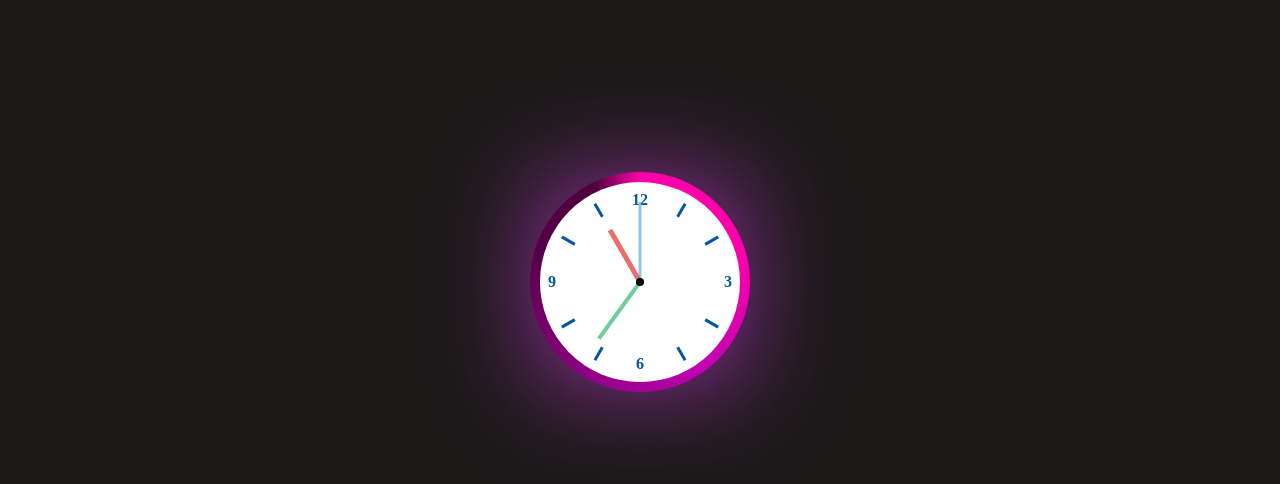
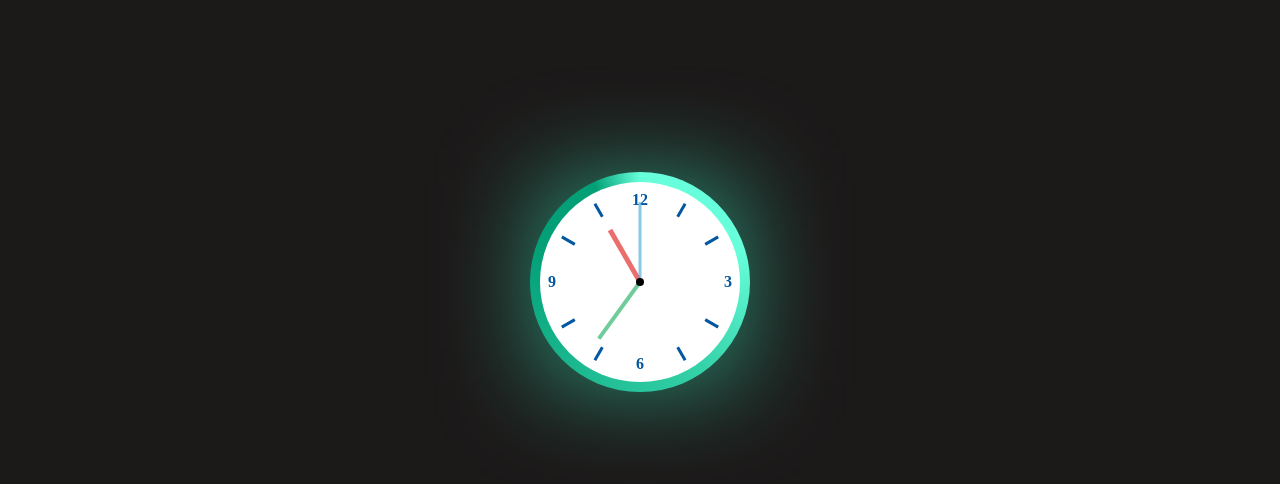
Before and after one commit to somaia96/ME, a plain HTML site: page index.html in a window 1280 px wide. Shown: the part 92-576 px from the top of the page. Drawn offline with Linux system fonts and the light colour scheme.

Commit message:
change clock bright

```diff
--- a/css/style.css
+++ b/css/style.css
@@ -160,7 +160,7 @@ nav ul li {
 .bright {
     width: 200px;
     height: 200px;
-    background-color: rgb(209 61 226 / 68%);
+    background-color: rgba(209, 61, 226, 0.68);
     filter: blur(50px);
     position: absolute;
     left: 50%;
@@ -173,7 +173,7 @@ nav ul li {
     filter: blur(5%);
     width: 220px;
     margin: auto;
-    background-image: conic-gradient(#ff00aa 20%,#c001b3 40%, #540049 80%,#4e013c 93%,#ff00aa 100%);
+    background-image: conic-gradient(#ff00aa 20%,#c001b3 40%, #540049 80%,rgb(75, 1, 58) 93%,#ff00aa 100%);
     position: relative;
     border-radius: 50%;
     margin-top: calc(50vh - 110px);
--- a/js/main.js
+++ b/js/main.js
@@ -18,6 +18,17 @@
 //     },1000)
 
     // clock section
+
+    let backClock = document.querySelector(".back");
+    let brightClock = document.querySelector(".bright");
+    setInterval(function(){
+        let a = Math.floor(Math.random()*200);
+        let b = Math.floor(Math.random()*200);
+        let c = Math.floor(Math.random()*200);
+
+        backClock.style.cssText=`background-image: conic-gradient(rgb(${a + 100},${b + 100},${c + 100}) 20%,rgb(${a + 50},${b + 50},${c + 50}) 40%, rgb(${a},${b},${c}) 80%,rgb(${a},${b},${c}) 93%,rgb(${a + 100},${b + 100},${c + 100}) 100%);`
+        brightClock.style.cssText=`background-color: rgba(${a + 50},${b + 50},${c + 50}, 0.68);`;
+    },1000)
 
     let mydate = new Date();
     let hour = mydate.getHours();
```
